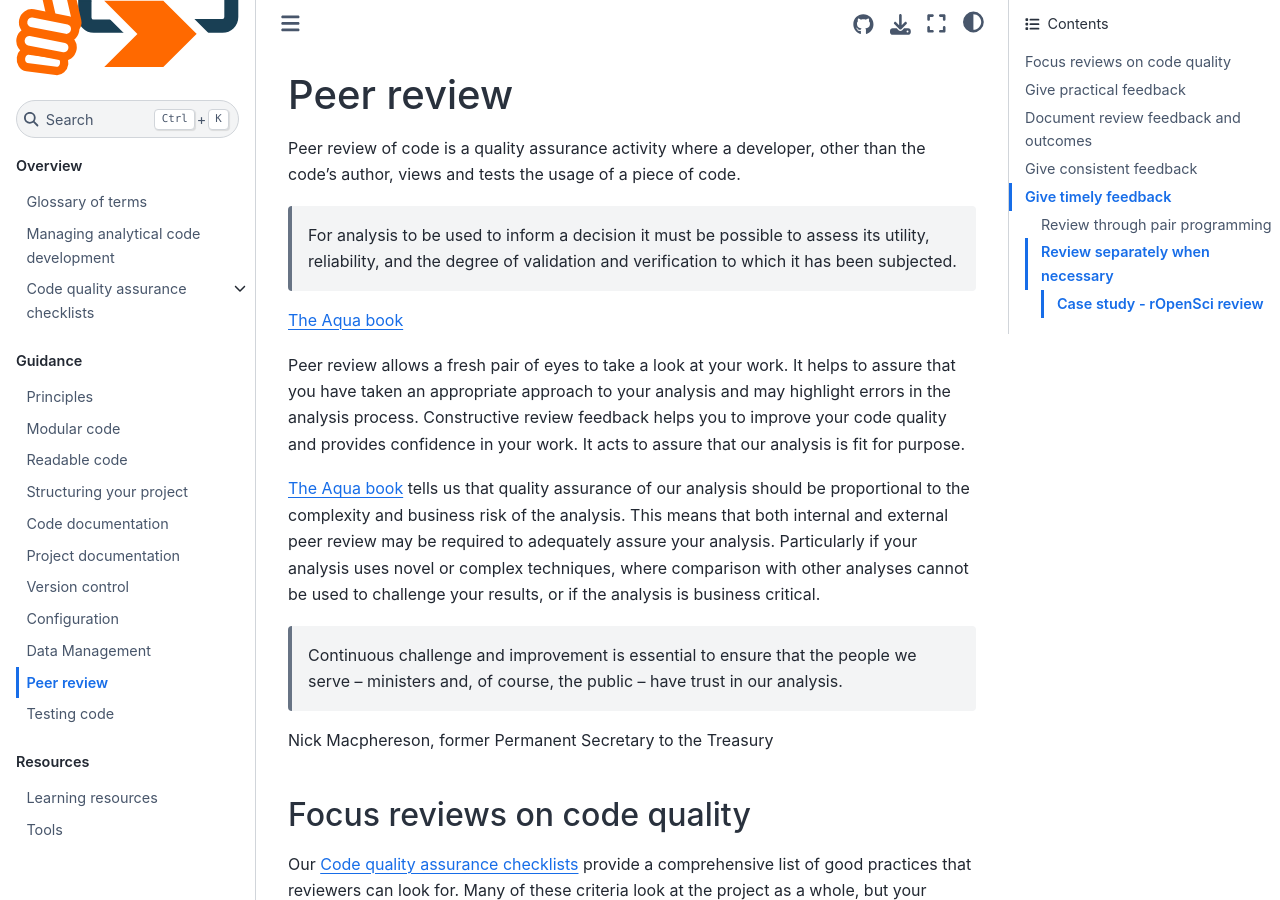
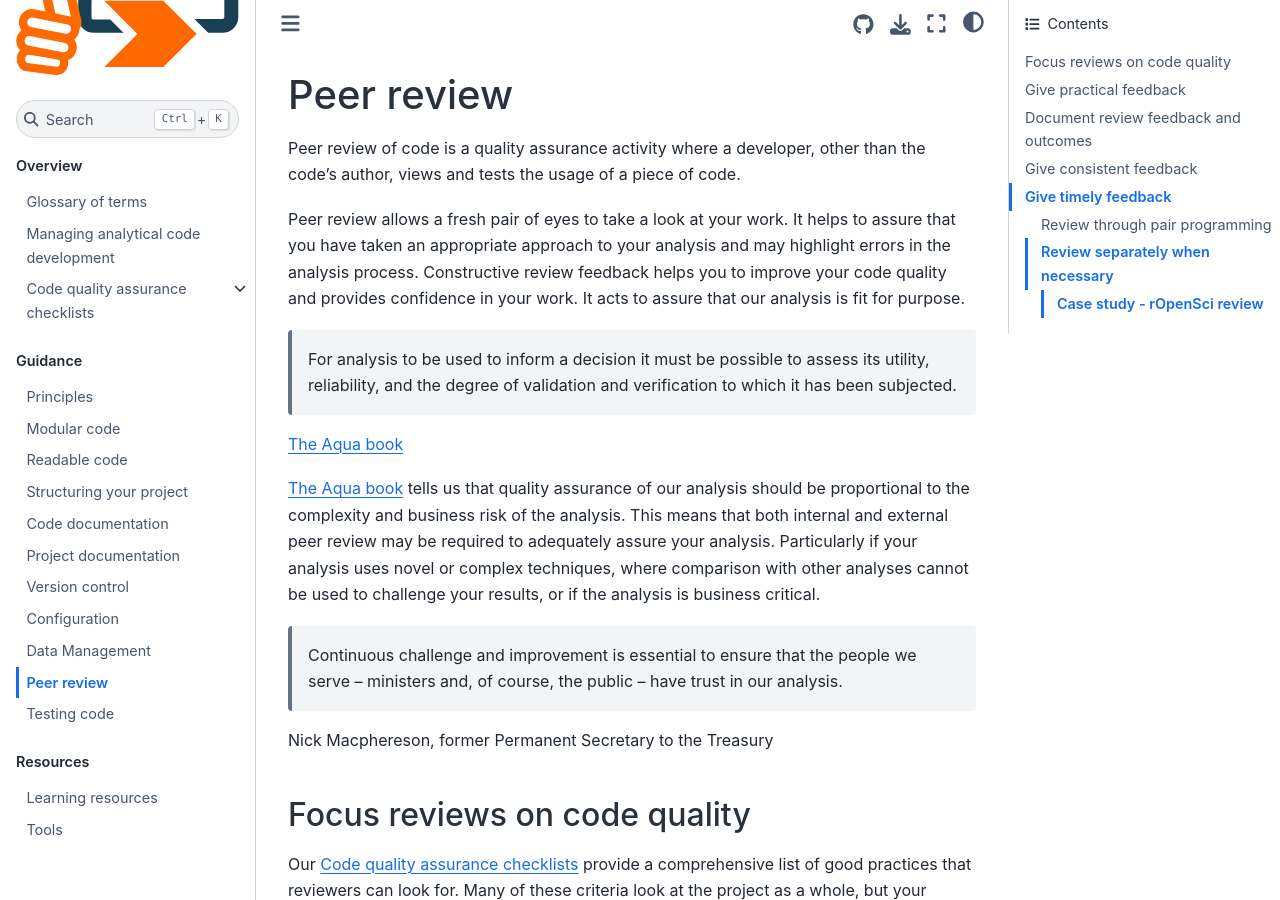
Before and after one commit to best-practice-and-impact/qa-of-code-guidance, a Jupyter Book: the page built from book/peer_review.md, in a window 1280 px wide and 900 px high. Built offline with Jupyter Book 1.0.4 settings and Sphinx 7.4.7 and the Sphinx Book theme 1.1.4, drawn with Linux system fonts in a browser that asks for light colours.

Commit message:
Move quote next to related paragraph

```diff
--- a/book/peer_review.md
+++ b/book/peer_review.md
@@ -2,11 +2,11 @@
 
 Peer review of code is a quality assurance activity where a developer, other than the code's author, views and tests the usage of a piece of code.
 
+Peer review allows a fresh pair of eyes to take a look at your work. It helps to assure that you have taken an appropriate approach to your analysis and may highlight errors in the analysis process. Constructive review feedback helps you to improve your code quality and provides confidence in your work. It acts to assure that our analysis is fit for purpose.
+
 >For analysis to be used to inform a decision it must be possible to assess its utility, reliability, and the degree of validation and verification to which it has been subjected.
 
 [The Aqua book](https://www.gov.uk/government/publications/the-aqua-book-guidance-on-producing-quality-analysis-for-government)
-
-Peer review allows a fresh pair of eyes to take a look at your work. It helps to assure that you have taken an appropriate approach to your analysis and may highlight errors in the analysis process. Constructive review feedback helps you to improve your code quality and provides confidence in your work. It acts to assure that our analysis is fit for purpose.
 
 [The Aqua book](https://www.gov.uk/government/publications/the-aqua-book-guidance-on-producing-quality-analysis-for-government) tells us that quality assurance of our analysis should be proportional to the complexity and business risk of the analysis. This means that both internal and external peer review may be required to adequately assure your analysis. Particularly if your analysis uses novel or complex techniques, where comparison with other analyses cannot be used to challenge your results, or if the analysis is business critical.
 
```
